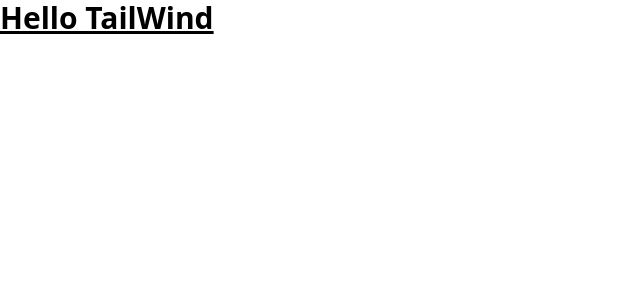
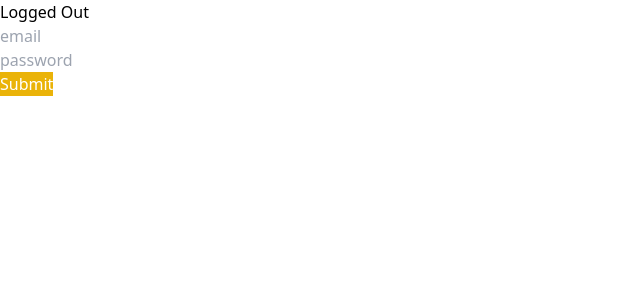
Before and after one commit to Parkil/nuber-eats-frontend, a React (Create React App) app: page / in a window 1280 px wide. Shown: the top 300 px of the page, without its empty margins (0-640 px from the left). Built offline with nearby package versions, Linux system fonts and the light colour scheme.

Commit message:
react-hook-form, apollo reactive field 설정

```diff
--- a/package.json
+++ b/package.json
@@ -14,6 +14,8 @@
     "graphql": "^16.8.0",
     "react": "^18.2.0",
     "react-dom": "^18.2.0",
+    "react-hook-form": "^7.46.1",
+    "react-router-dom": "^5.3.4",
     "react-scripts": "5.0.1",
     "typescript": "^4.9.5",
     "web-vitals": "^2.1.4"
--- a/src/App.tsx
+++ b/src/App.tsx
@@ -1,11 +1,14 @@
 import React from 'react';
+import {LoggedOutRouter} from "./routers/logged-out-router";
+import {useReactiveVar} from "@apollo/client";
+import {LoggedInRouter} from "./routers/logged-in-router";
+import {isLoggedInVar} from "./apollo";
 
 function App() {
-  return (
-    <div className="App">
-      <h1 className="text-3xl font-bold underline">Hello TailWind</h1>
-    </div>
-  );
+  const isLoggedIn = useReactiveVar(isLoggedInVar);
+  console.log('isLoggedIn  : ', isLoggedIn);
+
+  return isLoggedIn ? <LoggedInRouter/> : <LoggedOutRouter/>;
 }
 
 export default App;
--- a/src/apollo.ts
+++ b/src/apollo.ts
@@ -1,6 +1,21 @@
-import {ApolloClient, InMemoryCache} from '@apollo/client';
+import {ApolloClient, InMemoryCache, makeVar} from '@apollo/client';
+
+// apollo reactive field 설정 (변경 가능)
+export const isLoggedInVar = makeVar(false);
 
 export const client = new ApolloClient({
   uri: 'http://localhost:4000/graphql', // nuber-eats-backend의 url을 사용
-  cache: new InMemoryCache(),
+  cache: new InMemoryCache({
+    typePolicies: { // local only field 설정 (graphql 과 상관없이 브라우저에서만 사용되는 field - 자체로는 변경이 불가능)
+      Query: {
+        fields: {
+          isLoggedIn: {
+            read() {
+              return isLoggedInVar();
+            },
+          }
+        }
+      }
+    }
+  }),
 });
--- /dev/null
+++ b/src/routers/logged-in-router.tsx
@@ -0,0 +1,15 @@
+import React from 'react';
+import {isLoggedInVar} from "../apollo";
+
+export const LoggedInRouter = () => {
+  const onClick = () =>  {
+    isLoggedInVar(false);
+  };
+
+  return (
+    <div>
+      <h1>Logged In</h1>
+      <button onClick={onClick}>Click to logout</button>
+    </div>
+  );
+};
--- /dev/null
+++ b/src/routers/logged-out-router.tsx
@@ -0,0 +1,42 @@
+import React from 'react';
+import {SubmitHandler, useForm} from "react-hook-form";
+
+class Inputs {
+}
+
+interface IForm {
+  email: string;
+  password: string;
+}
+
+export const LoggedOutRouter = () => {
+  // register : form 의 input 등록, watch : register 로 등록된 input 의 입력값 추척, handleSubmit: submit 처리
+  const {register, watch, handleSubmit, formState: {errors}} = useForm<IForm>();
+
+  const onSubmit: SubmitHandler<Inputs> = (data) => console.log(data)
+
+  const onInvalid = () => {
+    console.log(errors);
+    console.log('cant create account');
+  }
+
+  return (
+    <div>
+      <h1>Logged Out</h1>
+      <form onSubmit={handleSubmit(onSubmit, onInvalid)}>
+        <div>
+          <input {...register("email", {required: 'this is required', pattern: /^[A-Za-z0-9._%_-]+@gmail.com/,})}
+                 type='email'
+                 placeholder='email'/>
+          {errors.email?.message && <span className='font-bold text-red-600'>{errors.email.message}</span>}
+          {errors.email?.type === 'pattern' && <span className='font-bold text-red-600'>only gmail allowed</span>}
+        </div>
+        <div>
+          <input {...register("password", {required: 'this is required'})} type='password' placeholder='password'/>
+          {errors.password?.message && <span className='font-bold text-red-600'>{errors.password.message}</span>}
+        </div>
+        <button className='bg-yellow-500 text-white'>Submit</button>
+      </form>
+    </div>
+  );
+};
```
Also changed, not shown: 1 other file (tests, documents, lock files or other folders).
